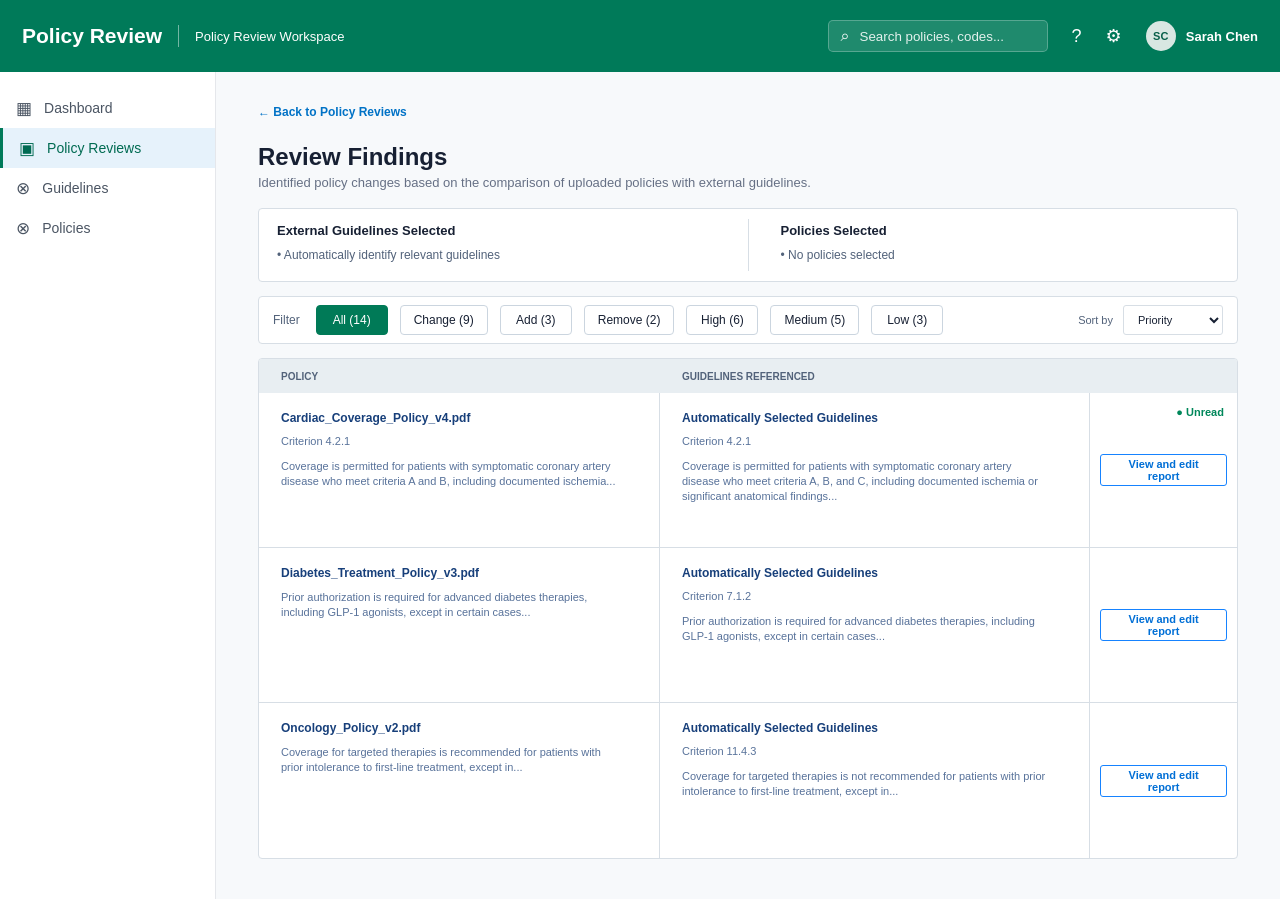
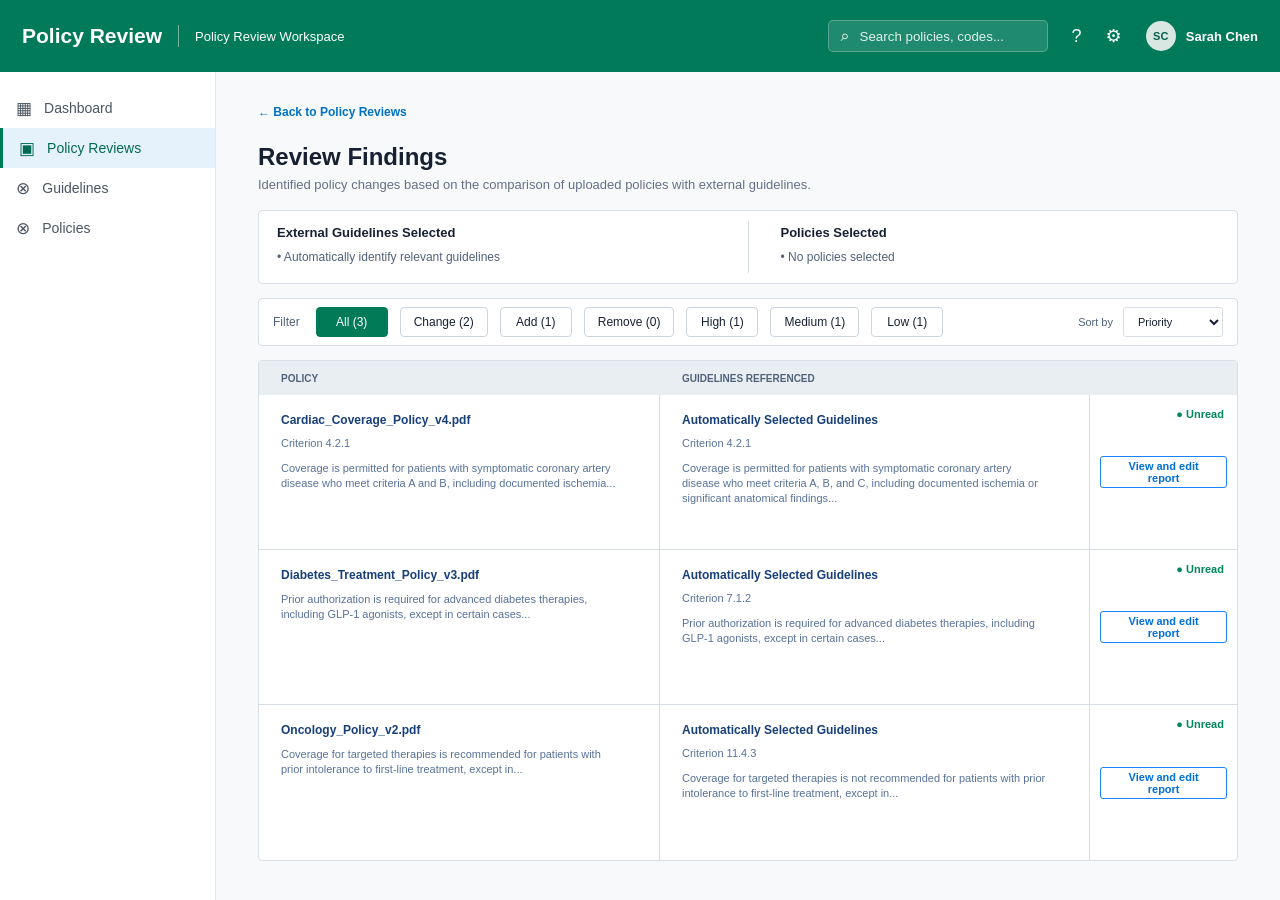
Before and after one commit to tarakodukula/policy-reviewer, a React (Vite) app: page /reviews/findings in a window 1280 px wide. Built offline with nearby package versions, Linux system fonts and the light colour scheme.

Commit message:
Complete policy review findings workflow

```diff
--- a/src/App.css
+++ b/src/App.css
@@ -3702,3 +3702,35 @@
   color: #08775a;
   text-decoration: underline;
 }
+
+/* =========================================
+   COMPLETE REVIEW
+========================================= */
+
+.findings-title-row {
+  display: flex;
+  align-items: flex-start;
+  justify-content: space-between;
+  gap: 24px;
+}
+
+.findings-title-row h1 {
+  margin-bottom: 6px;
+}
+
+.complete-review-button {
+  border: none;
+  border-radius: 4px;
+  background: #08775a;
+  color: white;
+  padding: 10px 18px;
+  font-family: Arial, Helvetica, sans-serif;
+  font-size: 12px;
+  font-weight: 700;
+  cursor: pointer;
+  white-space: nowrap;
+}
+
+.complete-review-button:hover {
+  opacity: 0.9;
+}
--- a/src/pages/ReviewFindingsPage.jsx
+++ b/src/pages/ReviewFindingsPage.jsx
@@ -1,45 +1,42 @@
+
 import { Link, useNavigate } from 'react-router-dom'
 import { useState } from 'react'
 
 function ReviewFindingsPage() {
   const navigate = useNavigate()
 
-  const [activeFilter, setActiveFilter] = useState('All')
-
-
   // ==========================================
   // CURRENT REVIEW
   // ==========================================
 
   const currentReview =
-    JSON.parse(
-      localStorage.getItem('currentReview')
-    ) || null
+    JSON.parse(localStorage.getItem('currentReview')) || null
 
+  const selectedPolicies = currentReview?.policies || []
+  const selectedGuidelines = currentReview?.guidelines || []
+  const guidelineMode = currentReview?.guidelineMode || 'automatic'
 
-  // Get policies from the review
-  const selectedPolicies =
-    currentReview?.policies || []
+  // Each review has its own read/unread records.
+  const readStorageKey = `readFindings_${currentReview?.id ?? 'demo'}`
 
+  const [readFindingIds, setReadFindingIds] = useState(() => {
+    return JSON.parse(localStorage.getItem(readStorageKey)) || []
+  })
 
-  // Get guidelines from the review
-  const selectedGuidelines =
-    currentReview?.guidelines || []
-
-
-  // Get guideline mode
-  const guidelineMode =
-    currentReview?.guidelineMode ||
-    'automatic'
-
+  const [activeFilter, setActiveFilter] = useState('All')
+  const [sortBy, setSortBy] = useState('Priority')
 
   // ==========================================
   // EXAMPLE FINDINGS
   // ==========================================
 
+  // These remain demonstration findings.
+  // Real document analysis would require a backend.
+
   const findings = [
     {
       id: 1,
+
       policy:
         selectedPolicies[0]?.fileName ||
         selectedPolicies[0]?.name ||
@@ -62,10 +59,7 @@ function ReviewFindingsPage() {
         'Coverage is permitted for patients with symptomatic coronary artery disease who meet criteria A, B, and C, including documented ischemia or significant anatomical findings...',
 
       type: 'Change',
-
       priority: 'High',
-
-      unread: true,
     },
 
     {
@@ -96,10 +90,7 @@ function ReviewFindingsPage() {
         'Prior authorization is required for advanced diabetes therapies, including GLP-1 agonists, except in certain cases...',
 
       type: 'Change',
-
       priority: 'Medium',
-
-      unread: false,
     },
 
     {
@@ -130,82 +121,185 @@ function ReviewFindingsPage() {
         'Coverage for targeted therapies is not recommended for patients with prior intolerance to first-line treatment, except in...',
 
       type: 'Add',
-
       priority: 'Low',
-
-      unread: false,
     },
   ]
 
-
   // ==========================================
-  // FILTERS
+  // FILTER COUNTS
   // ==========================================
 
   const filters = [
-    { name: 'All', count: 14 },
-    { name: 'Change', count: 9 },
-    { name: 'Add', count: 3 },
-    { name: 'Remove', count: 2 },
-    { name: 'High', count: 6 },
-    { name: 'Medium', count: 5 },
-    { name: 'Low', count: 3 },
+    {
+      name: 'All',
+      count: findings.length,
+    },
+    {
+      name: 'Change',
+      count: findings.filter(
+        (finding) => finding.type === 'Change'
+      ).length,
+    },
+    {
+      name: 'Add',
+      count: findings.filter(
+        (finding) => finding.type === 'Add'
+      ).length,
+    },
+    {
+      name: 'Remove',
+      count: findings.filter(
+        (finding) => finding.type === 'Remove'
+      ).length,
+    },
+    {
+      name: 'High',
+      count: findings.filter(
+        (finding) => finding.priority === 'High'
+      ).length,
+    },
+    {
+      name: 'Medium',
+      count: findings.filter(
+        (finding) => finding.priority === 'Medium'
+      ).length,
+    },
+    {
+      name: 'Low',
+      count: findings.filter(
+        (finding) => finding.priority === 'Low'
+      ).length,
+    },
   ]
 
-
   // ==========================================
-  // FILTER FINDINGS
+  // FILTER AND SORT
   // ==========================================
 
-  const visibleFindings =
-    findings.filter((finding) => {
-
+  const visibleFindings = findings
+    .filter((finding) => {
       if (activeFilter === 'All') {
         return true
       }
 
-      if (
-        activeFilter === 'Change' ||
-        activeFilter === 'Add' ||
-        activeFilter === 'Remove'
-      ) {
+      if (['Change', 'Add', 'Remove'].includes(activeFilter)) {
         return finding.type === activeFilter
       }
 
       return finding.priority === activeFilter
     })
+    .sort((a, b) => {
+      if (sortBy === 'Priority') {
+        const priorityOrder = {
+          High: 1,
+          Medium: 2,
+          Low: 3,
+        }
 
+        return (
+          priorityOrder[a.priority] -
+          priorityOrder[b.priority]
+        )
+      }
+
+      if (sortBy === 'Policy') {
+        return a.policy.localeCompare(b.policy)
+      }
+
+      if (sortBy === 'Finding Type') {
+        return a.type.localeCompare(b.type)
+      }
+
+      return 0
+    })
 
   // ==========================================
-  // OPEN REPORT
+  // OPEN FINDING AND MARK AS READ
   // ==========================================
 
   function openReport(finding) {
+    const updatedReadIds = readFindingIds.includes(finding.id)
+      ? readFindingIds
+      : [...readFindingIds, finding.id]
+
+    localStorage.setItem(
+      readStorageKey,
+      JSON.stringify(updatedReadIds)
+    )
+
+    setReadFindingIds(updatedReadIds)
 
     localStorage.setItem(
       'currentFinding',
-      JSON.stringify(finding)
+      JSON.stringify({
+        ...finding,
+        unread: false,
+      })
     )
 
-    navigate(
-      `/reviews/findings/${finding.id}/edit`
-    )
+    navigate(`/reviews/findings/${finding.id}/edit`)
   }
 
+  // ==========================================
+  // COMPLETE REVIEW
+  // ==========================================
+
+  function completeReview() {
+    if (!currentReview) {
+      return
+    }
+
+    const confirmed = window.confirm(
+      'Are you sure you want to mark this review as completed?'
+    )
+
+    if (!confirmed) {
+      return
+    }
+
+    const completedReview = {
+      ...currentReview,
+      status: 'Completed',
+    }
+
+    const savedReviews =
+      JSON.parse(localStorage.getItem('createdReviews')) || []
+
+    const updatedReviews = savedReviews.map((review) => {
+      if (String(review.id) === String(currentReview.id)) {
+        return {
+          ...review,
+          status: 'Completed',
+        }
+      }
+
+      return review
+    })
+
+    localStorage.setItem(
+      'createdReviews',
+      JSON.stringify(updatedReviews)
+    )
+
+    localStorage.setItem(
+      'currentReview',
+      JSON.stringify(completedReview)
+    )
+
+    navigate('/reviews')
+  }
+
+  // ==========================================
+  // PAGE
+  // ==========================================
 
   return (
     <div className="app-page">
 
-
-      {/* ======================================
-          TOP HEADER
-      ====================================== */}
+      {/* TOP BAR */}
 
       <header className="top-bar">
-
-
         <div className="brand-area">
-
           <span className="brand-name">
             Policy Review
           </span>
@@ -215,272 +309,159 @@ function ReviewFindingsPage() {
           <span className="workspace-name">
             Policy Review Workspace
           </span>
-
         </div>
 
-
         <div className="top-right">
-
-
           <div className="search-box">
-
-            <span>
-              ⌕
-            </span>
+            <span>⌕</span>
 
             <input
               type="text"
               placeholder="Search policies, codes..."
             />
+          </div>
+
+          <span className="top-icon">?</span>
+          <span className="top-icon">⚙</span>
+
+          <div className="user-area">
+            <div className="user-avatar">SC</div>
+            <span>Sarah Chen</span>
+          </div>
+        </div>
+      </header>
+
+      <div className="app-body">
+
+        {/* SIDEBAR */}
+
+        <aside className="sidebar">
+
+          <Link to="/dashboard" className="nav-item">
+            <span className="nav-icon">▦</span>
+            Dashboard
+          </Link>
+
+          <Link to="/reviews" className="nav-item active">
+            <span className="nav-icon">▣</span>
+            Policy Reviews
+          </Link>
+
+          <Link to="/guidelines" className="nav-item">
+            <span className="nav-icon">⊗</span>
+            Guidelines
+          </Link>
+
+          <Link to="/policies" className="nav-item">
+            <span className="nav-icon">⊗</span>
+            Policies
+          </Link>
+
+        </aside>
+
+        {/* MAIN CONTENT */}
+
+        <main className="review-findings-content">
+
+          <Link to="/reviews" className="back-link">
+            ← Back to Policy Reviews
+          </Link>
+
+          {/* TITLE AND COMPLETE REVIEW */}
+
+          <div className="findings-title-row">
+
+            <div>
+              <h1>
+                {currentReview?.name || 'Review Findings'}
+              </h1>
+
+              <p className="review-findings-subtitle">
+                Identified policy changes based on the comparison
+                of uploaded policies with external guidelines.
+              </p>
+            </div>
+
+            {currentReview &&
+              currentReview.status !== 'Completed' && (
+
+                <button
+                  type="button"
+                  className="complete-review-button"
+                  onClick={completeReview}
+                >
+                  Complete Review
+                </button>
+
+              )}
 
           </div>
 
-
-          <span className="top-icon">
-            ?
-          </span>
-
-
-          <span className="top-icon">
-            ⚙
-          </span>
-
-
-          <div className="user-area">
-
-            <div className="user-avatar">
-              SC
-            </div>
-
-            <span>
-              Sarah Chen
-            </span>
-
-          </div>
-
-
-        </div>
-
-
-      </header>
-
-
-
-      {/* ======================================
-          BODY
-      ====================================== */}
-
-      <div className="app-body">
-
-
-        {/* ==================================
-            SIDEBAR
-        ================================== */}
-
-        <aside className="sidebar">
-
-
-          <Link
-            to="/dashboard"
-            className="nav-item"
-          >
-
-            <span className="nav-icon">
-              ▦
-            </span>
-
-            Dashboard
-
-          </Link>
-
-
-          <Link
-            to="/reviews"
-            className="nav-item active"
-          >
-
-            <span className="nav-icon">
-              ▣
-            </span>
-
-            Policy Reviews
-
-          </Link>
-
-
-          <Link
-            to="/guidelines"
-            className="nav-item"
-          >
-
-            <span className="nav-icon">
-              ⊗
-            </span>
-
-            Guidelines
-
-          </Link>
-
-
-          <Link
-            to="/policies"
-            className="nav-item"
-          >
-
-            <span className="nav-icon">
-              ⊗
-            </span>
-
-            Policies
-
-          </Link>
-
-
-        </aside>
-
-
-
-        {/* ==================================
-            MAIN CONTENT
-        ================================== */}
-
-        <main className="review-findings-content">
-
-
-          {/* BACK LINK */}
-
-          <Link
-            to="/reviews"
-            className="back-link"
-          >
-            ← Back to Policy Reviews
-          </Link>
-
-
-
-          {/* TITLE */}
-
-          <h1>
-            {currentReview?.name ||
-              'Review Findings'}
-          </h1>
-
-
-          <p className="review-findings-subtitle">
-            Identified policy changes based on the comparison of uploaded policies with external guidelines.
-          </p>
-
-
-
-          {/* ==================================
-              SELECTED DOCUMENTS
-          ================================== */}
+          {/* SELECTED DOCUMENTS */}
 
           <section className="findings-selection-summary">
-
 
             {/* GUIDELINES */}
 
             <div className="findings-summary-column">
-
               <h3>
                 External Guidelines Selected
               </h3>
 
-
-              {guidelineMode ===
-              'automatic' ? (
+              {guidelineMode === 'automatic' ? (
 
                 <p>
                   • Automatically identify relevant guidelines
                 </p>
 
-              ) : selectedGuidelines.length >
-                0 ? (
+              ) : selectedGuidelines.length > 0 ? (
 
-                selectedGuidelines.map(
-                  (guideline) => (
-
-                    <p key={guideline.id}>
-                      • {guideline.name}
-                    </p>
-
-                  )
-                )
+                selectedGuidelines.map((guideline) => (
+                  <p key={guideline.id}>
+                    • {guideline.name}
+                  </p>
+                ))
 
               ) : (
 
-                <p>
-                  • No guidelines selected
-                </p>
+                <p>• No guidelines selected</p>
 
               )}
-
-
             </div>
 
-
-
-            {/* DIVIDER */}
-
             <div className="findings-summary-divider"></div>
-
-
 
             {/* POLICIES */}
 
             <div className="findings-summary-column">
+              <h3>Policies Selected</h3>
 
-              <h3>
-                Policies Selected
-              </h3>
+              {selectedPolicies.length > 0 ? (
 
-
-              {selectedPolicies.length >
-              0 ? (
-
-                selectedPolicies.map(
-                  (policy) => (
-
-                    <p key={policy.id}>
-                      •{' '}
-                      {policy.name ||
-                        policy.fileName}
-                    </p>
-
-                  )
-                )
+                selectedPolicies.map((policy) => (
+                  <p key={policy.id}>
+                    • {policy.name || policy.fileName}
+                  </p>
+                ))
 
               ) : (
 
-                <p>
-                  • No policies selected
-                </p>
+                <p>• No policies selected</p>
 
               )}
-
-
             </div>
-
 
           </section>
 
-
-
-          {/* ==================================
-              FILTER BAR
-          ================================== */}
+          {/* FILTER BAR */}
 
           <section className="findings-filter-bar">
 
-
             <div className="findings-filter-left">
-
 
               <span className="filter-label">
                 Filter
               </span>
-
 
               {filters.map((filter) => (
 
@@ -488,15 +469,12 @@ function ReviewFindingsPage() {
                   key={filter.name}
                   type="button"
                   className={
-                    activeFilter ===
-                    filter.name
+                    activeFilter === filter.name
                       ? 'finding-filter-button active'
                       : 'finding-filter-button'
                   }
                   onClick={() =>
-                    setActiveFilter(
-                      filter.name
-                    )
+                    setActiveFilter(filter.name)
                   }
                 >
                   {filter.name} ({filter.count})
@@ -504,146 +482,104 @@ function ReviewFindingsPage() {
 
               ))}
 
-
             </div>
 
+            <div className="findings-sort">
+              <span>Sort by</span>
 
-
-            <div className="findings-sort">
-
-              <span>
-                Sort by
-              </span>
-
-
-              <select defaultValue="Priority">
-
-                <option>
+              <select
+                value={sortBy}
+                onChange={(event) =>
+                  setSortBy(event.target.value)
+                }
+              >
+                <option value="Priority">
                   Priority
                 </option>
 
-                <option>
+                <option value="Policy">
                   Policy
                 </option>
 
-                <option>
+                <option value="Finding Type">
                   Finding Type
                 </option>
-
               </select>
-
-
             </div>
-
 
           </section>
 
-
-
-          {/* ==================================
-              FINDINGS TABLE
-          ================================== */}
+          {/* FINDINGS TABLE */}
 
           <section className="findings-table">
 
-
-            {/* TABLE HEADER */}
-
             <div className="findings-table-header">
-
-              <div>
-                POLICY
-              </div>
-
-              <div>
-                GUIDELINES REFERENCED
-              </div>
-
+              <div>POLICY</div>
+              <div>GUIDELINES REFERENCED</div>
               <div></div>
-
             </div>
-
-
-
-            {/* FINDING ROWS */}
 
             <div className="findings-scroll-area">
 
+              {visibleFindings.map((finding) => {
 
-              {visibleFindings.map(
-                (finding) => (
+                const isUnread =
+                  !readFindingIds.includes(finding.id)
+
+                return (
 
                   <div
                     className="finding-row"
                     key={finding.id}
                   >
 
-
                     {/* POLICY */}
 
                     <div className="finding-policy-column">
-
 
                       <strong>
                         {finding.policy}
                       </strong>
 
-
                       {finding.policyCriterion && (
-
                         <span className="finding-criterion">
                           {finding.policyCriterion}
                         </span>
-
                       )}
-
 
                       <p>
                         {finding.policyText}
                       </p>
 
-
                     </div>
-
-
 
                     {/* GUIDELINE */}
 
                     <div className="finding-guideline-column">
 
-
                       <strong>
                         {finding.guideline}
                       </strong>
-
 
                       <span className="finding-criterion">
                         {finding.guidelineCriterion}
                       </span>
 
-
                       <p>
                         {finding.guidelineText}
                       </p>
 
-
                     </div>
-
-
 
                     {/* ACTION */}
 
                     <div className="finding-action-column">
 
-
-                      {finding.unread && (
-
+                      {isUnread && (
                         <span className="finding-unread">
                           ● Unread
                         </span>
-
                       )}
-
 
                       <button
                         type="button"
@@ -655,19 +591,14 @@ function ReviewFindingsPage() {
                         View and edit report
                       </button>
 
-
                     </div>
-
 
                   </div>
 
                 )
-              )}
+              })}
 
-
-              {visibleFindings.length ===
-                0 && (
-
+              {visibleFindings.length === 0 && (
                 <div
                   style={{
                     padding: '30px',
@@ -676,21 +607,15 @@ function ReviewFindingsPage() {
                 >
                   No findings match this filter.
                 </div>
-
               )}
-
 
             </div>
 
-
           </section>
-
 
         </main>
 
-
       </div>
-
 
     </div>
   )
```
